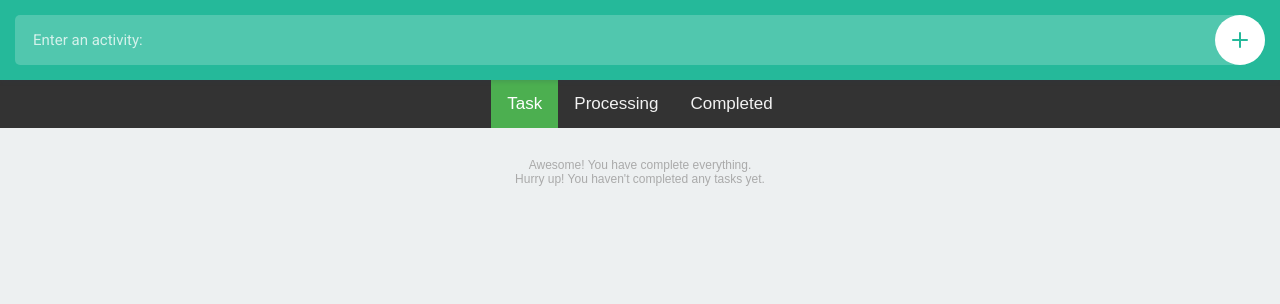
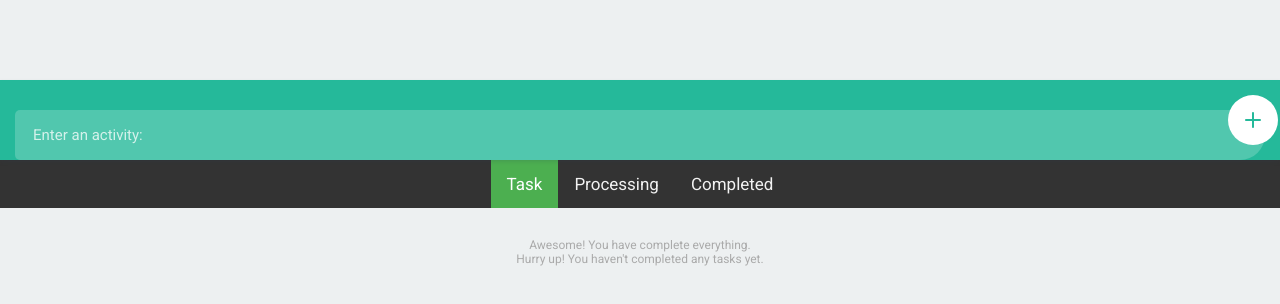
Before and after one commit to trnet4334/ToDoList, a plain HTML site: page index.html in a window 1280 px wide. Drawn offline with Linux system fonts and the light colour scheme.

Commit message:
Minor size fixing on style.css

```diff
--- a/index.html
+++ b/index.html
@@ -14,18 +14,19 @@
 </head>
 <body>
 
-    <div id="topnav">
-      <a class="btn active" id=todoAll href="#">Task</a
-     ><a class="btn" id=todoUndone href="#">Processing</a
-     ><a class="btn" id=todoDone href="#">Completed</a>
-    </div>
-
     <header>
         <input type="text" placeholder="Enter an activity:" id="item">
         <button id="add">
             <svg version="1.1" xmlns="http://www.w3.org/2000/svg" xmlns:xlink="http://www.w3.org/1999/xlink" x="0px" y="0px"viewBox="0 0 16 16" style="enable-background:new 0 0 16 16;" xml:space="preserve"><g><path class="fill" d="M16,8c0,0.5-0.5,1-1,1H9v6c0,0.5-0.5,1-1,1s-1-0.5-1-1V9H1C0.5,9,0,8.5,0,8s0.5-1,1-1h6V1c0-0.5,0.5-1,1-1s1,0.5,1,1v6h6C15.5,7,16,7.5,16,8z"/></g></svg>
         </button>
     </header>
+
+    <!-- Navbar for categorizing status of task -->
+    <div id="topnav">
+        <a class="btn active" id=todoAll href="#">Task</a
+        ><a class="btn" id=todoUndone href="#">Processing</a
+        ><a class="btn" id=todoDone href="#">Completed</a>
+    </div>
 
     <div class="container">
         <!-- TODO tasks -->
--- a/resources/css/new_style.css
+++ b/resources/css/new_style.css
@@ -1,8 +1,3 @@
-body {
-  margin: 0;
-  font-family: Arial, Helvetica, sans-serif;
-}
-
 #topnav {
   overflow: hidden;
   text-align: center;
--- a/resources/css/style.css
+++ b/resources/css/style.css
@@ -16,7 +16,7 @@ body {
 header {
     width: 100%;
     height: 80px;
-    position: fixed;
+    position: relative;
     top: 0;
     left: 0;
     z-index: 5;
@@ -30,6 +30,7 @@ header {
 header input {
     width: 100%;
     height: 50px;
+    margin-top: 15px;
     float: left;
     color: #fff;
     background: rgba(255, 255, 255, 0.2);
@@ -72,7 +73,7 @@ header button {
     height: 50px;
     position: absolute;
     top: 15px;
-    right: 15px;
+    right: 2px;
     z-index: 2;
     border-radius: 25px;
     background: #fff;
```
Also changed, not shown: 2 other files.
